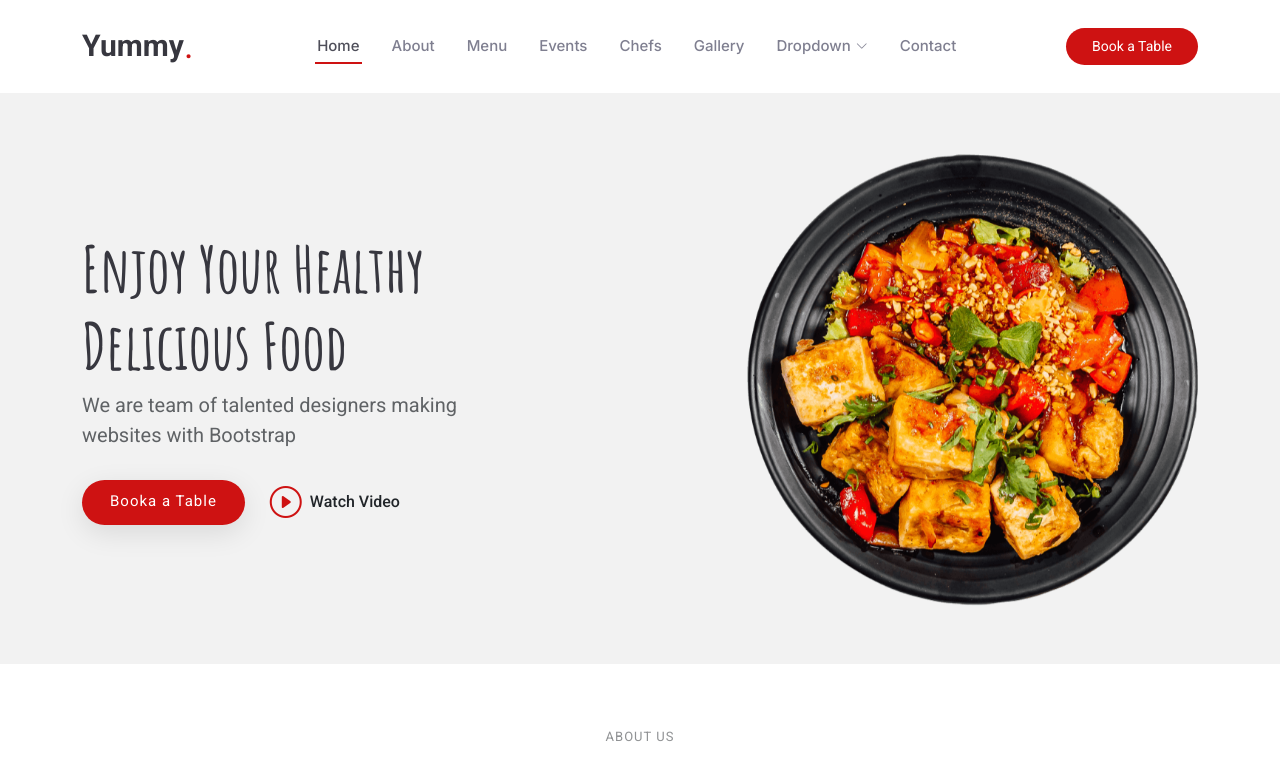
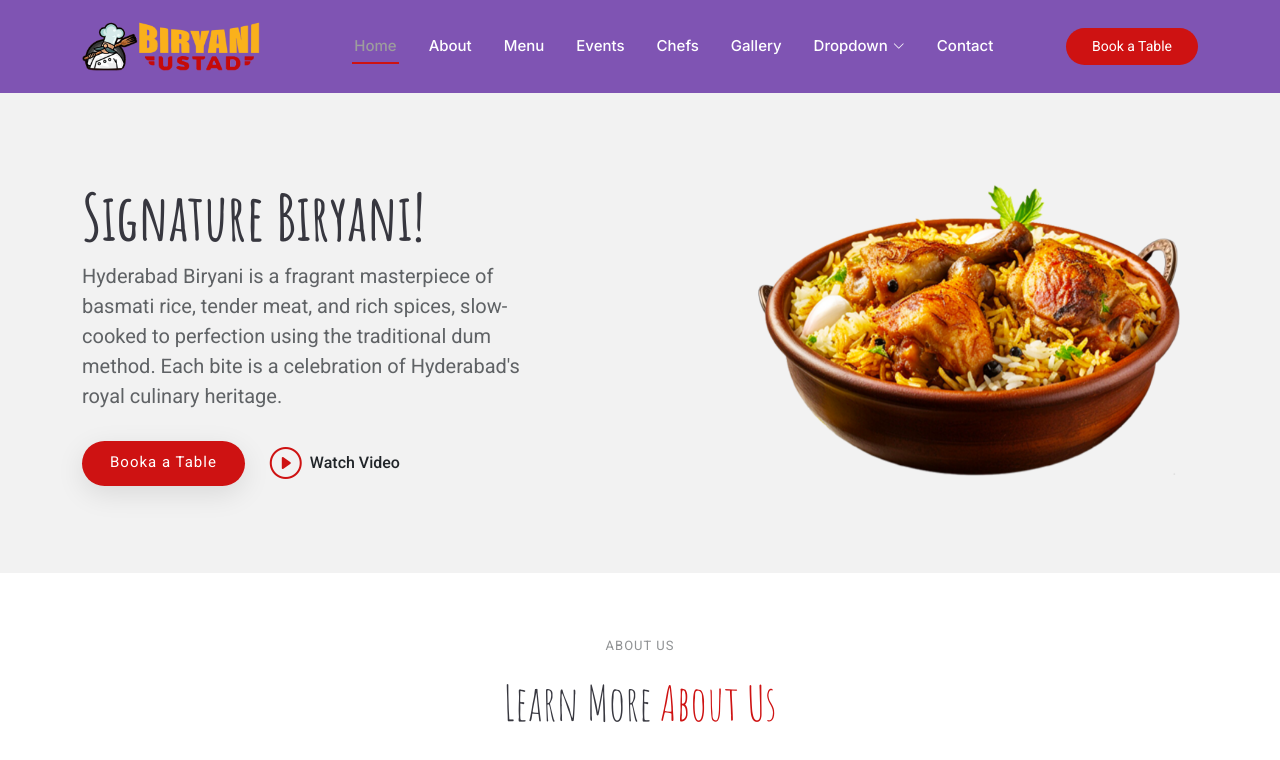
Before and after one commit to MarquisOgre/BiryaniUstad, a plain HTML site: page index.html in a window 1280 px wide. Shown: the top 760 px of the page. Drawn offline with Linux system fonts and the light colour scheme.

Commit message:
Replaced Logos

```diff
--- a/assets/css/main.css
+++ b/assets/css/main.css
@@ -29,7 +29,7 @@
 
 /* Nav Menu Colors - The following color variables are used specifically for the navigation menu. They are separate from the global colors to allow for more customization options */
 :root {
-  --nav-color: #7f7f90;  /* The default color of the main navmenu links */
+  --nav-color: #FFFFFF;  /* The default color of the main navmenu links */
   --nav-hover-color: #ce1212; /* Applied to main navmenu links when they are hovered over or active */
   --nav-mobile-background-color: #ffffff; /* Used as the background color for mobile navigation menu */
   --nav-dropdown-background-color: #ffffff; /* Used as the background color for dropdown items that appear when hovering over primary navigation items */
@@ -223,7 +223,7 @@ h6 {
 --------------------------------------------------------------*/
 .header {
   color: var(--default-color);
-  background-color: var(--background-color);
+  background-color: #7F54B3;
   padding: 20px 0;
   transition: all 0.5s;
   z-index: 997;
@@ -234,7 +234,7 @@ h6 {
 }
 
 .header .logo img {
-  max-height: 36px;
+  max-height: 50px;
   margin-right: 8px;
 }
 
--- a/index.html
+++ b/index.html
@@ -43,9 +43,9 @@
 
       <a href="index.html" class="logo d-flex align-items-center me-auto me-xl-0">
         <!-- Uncomment the line below if you also wish to use an image logo -->
-        <!-- <img src="assets/img/logo.png" alt=""> -->
-        <h1 class="sitename">Yummy</h1>
-        <span>.</span>
+        <img src="assets/img/Biryani-Ustad-Logo.png" alt="">
+        <!-- <h1 class="sitename">Biryani Ustad</h1>
+        <span>.</span> -->
       </a>
 
       <nav id="navmenu" class="navmenu">
@@ -91,15 +91,15 @@
       <div class="container">
         <div class="row gy-4 justify-content-center justify-content-lg-between">
           <div class="col-lg-5 order-2 order-lg-1 d-flex flex-column justify-content-center">
-            <h1 data-aos="fade-up">Enjoy Your Healthy<br>Delicious Food</h1>
-            <p data-aos="fade-up" data-aos-delay="100">We are team of talented designers making websites with Bootstrap</p>
+            <h1 data-aos="fade-up">Signature Biryani!</h1>
+            <p data-aos="fade-up" data-aos-delay="100">Hyderabad Biryani is a fragrant masterpiece of basmati rice, tender meat, and rich spices, slow-cooked to perfection using the traditional dum method. Each bite is a celebration of Hyderabad's royal culinary heritage.</p>
             <div class="d-flex" data-aos="fade-up" data-aos-delay="200">
               <a href="#book-a-table" class="btn-get-started">Booka a Table</a>
               <a href="https://www.youtube.com/watch?v=Y7f98aduVJ8" class="glightbox btn-watch-video d-flex align-items-center"><i class="bi bi-play-circle"></i><span>Watch Video</span></a>
             </div>
           </div>
           <div class="col-lg-5 order-1 order-lg-2 hero-img" data-aos="zoom-out">
-            <img src="assets/img/hero-img.png" class="img-fluid animated" alt="">
+            <img src="assets/img/ChickenBiryani.png" class="img-fluid animated" alt="">
           </div>
         </div>
       </div>
```
Also changed, not shown: assets/img/Biryani-Ustad-Logo.png (added), assets/img/ChickenBiryani.png (added), assets/img/favicon-old.png (added), assets/img/favicon.png, assets/img/logo.jpg (added).
